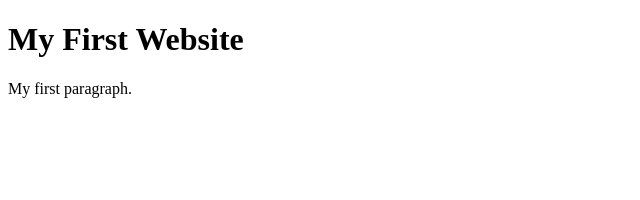
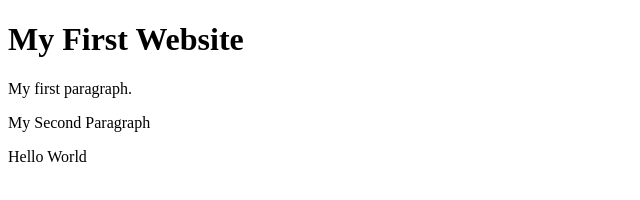
Before and after one commit to ScilentAssasin/codersrank-practice, a website: page index.html in a window 1280 px wide. Shown: the whole page, without its empty margins (0-640 px from the left). Drawn offline with Linux system fonts and the light colour scheme.

Commit message:
new paragraph

```diff
--- a/index.html
+++ b/index.html
@@ -7,6 +7,8 @@
 
     <h1>My First Website</h1>
     <p>My first paragraph.</p>
+    <p>My Second Paragraph</p>
+    <p>Hello World</p>
 
   </body>
 </html>
```
